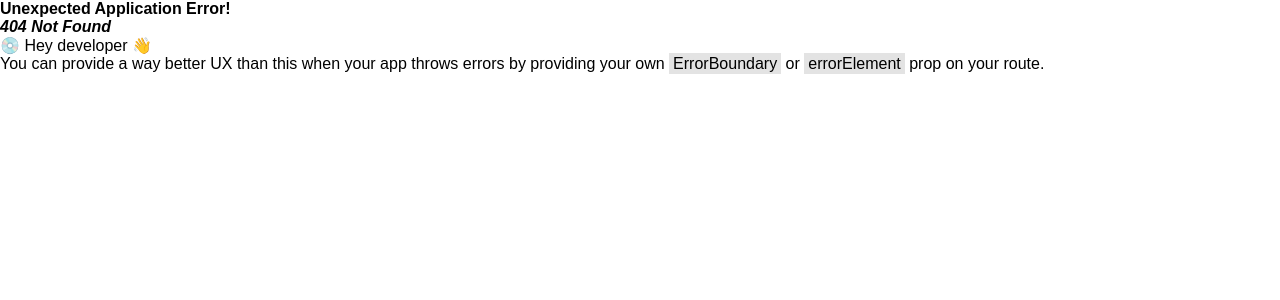
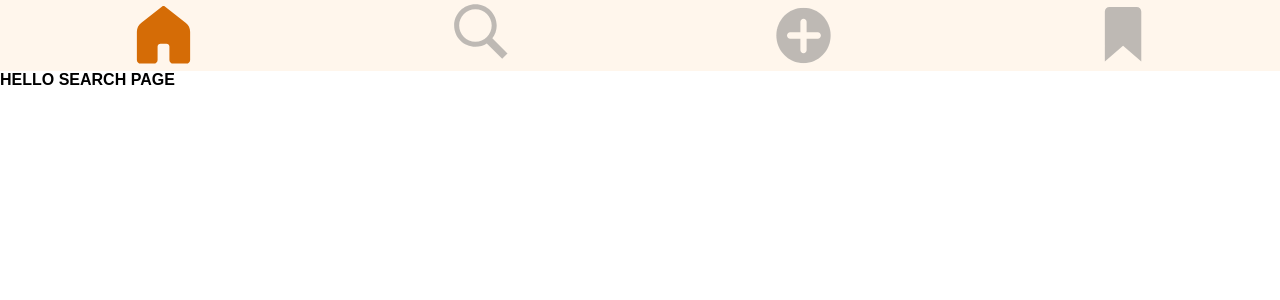
Before and after one commit to WildCodeSchool/0923-lille-JS-eatingnamnam, a React (Vite) app in the folder frontend/: page /search in a window 1280 px wide. Before the commit this address had no page. Shown: the top 300 px of the page. Built offline with nearby package versions, Linux system fonts and the light colour scheme; a web font is replaced by a local one.

Commit message:
working on router need to switch branch

```diff
--- a/frontend/src/App.jsx
+++ b/frontend/src/App.jsx
@@ -1,42 +1,12 @@
-import Counter from "./components/Counter";
+import "./App.scss";
+import { Outlet } from "react-router-dom";
 import Navbar from "./components/Navbar/Navbar";
-/* import logo from "./assets/logo.svg"; */
-
-import "./App.scss";
 
 function App() {
   return (
     <div className="App">
       <Navbar />
-      <header className="App-header">
-        {/*  <img src={logo} className="App-logo" alt="logo" /> */}
-        <p>Hello Vite + React !</p>
-
-        <Counter />
-
-        <p>
-          Edit <code>App.jsx</code> and save to test HMR updates.
-        </p>
-        <p>
-          <a
-            className="App-link"
-            href="https://reactjs.org"
-            target="_blank"
-            rel="noopener noreferrer"
-          >
-            Learn React
-          </a>
-          {" | "}
-          <a
-            className="App-link"
-            href="https://vitejs.dev/guide/features.html"
-            target="_blank"
-            rel="noopener noreferrer"
-          >
-            Vite Docs
-          </a>
-        </p>
-      </header>
+      <Outlet />
     </div>
   );
 }
--- /dev/null
+++ b/frontend/src/pages/Favorites/Favorites.jsx
@@ -0,0 +1,5 @@
+function Favorites() {
+  return <h1 className="helloTitle">HELLO FAV PAGE</h1>;
+}
+
+export default Favorites;
--- /dev/null
+++ b/frontend/src/pages/Favorites/Favorites.scss
@@ -0,0 +1,5 @@
+@import "../../variables.scss";
+
+.helloTitle {
+  color: $mainColor;
+}
--- /dev/null
+++ b/frontend/src/pages/Homepage/Homepage.jsx
@@ -0,0 +1,5 @@
+function Homepage() {
+  return <h1 className="hellotitle">HELLO HOMEPAGE</h1>;
+}
+
+export default Homepage;
--- /dev/null
+++ b/frontend/src/pages/Homepage/Homepage.scss
@@ -0,0 +1,5 @@
+@import "../../variables.scss";
+
+.helloTitle {
+  color: $pink;
+}
--- /dev/null
+++ b/frontend/src/pages/Recipe/Recipe.jsx
@@ -0,0 +1,5 @@
+function Recipe() {
+  return <h1 className="helloTitle">HELLO RECIPE PAGE</h1>;
+}
+
+export default Recipe;
--- /dev/null
+++ b/frontend/src/pages/Recipe/Recipe.scss
@@ -0,0 +1,5 @@
+@import "../../variables.scss";
+
+.helloTitle {
+  color: turquoise;
+}
--- /dev/null
+++ b/frontend/src/pages/Search/Search.jsx
@@ -0,0 +1,5 @@
+function Search() {
+  return <h1 className="helloTitle">HELLO SEARCH PAGE</h1>;
+}
+
+export default Search;
--- /dev/null
+++ b/frontend/src/pages/Search/Search.scss
@@ -0,0 +1,5 @@
+@import "../../variables.scss";
+
+.helloTitle {
+  color: lime;
+}
```
Also changed, not shown: frontend/src/main.jsx (+22 -1 lines).
